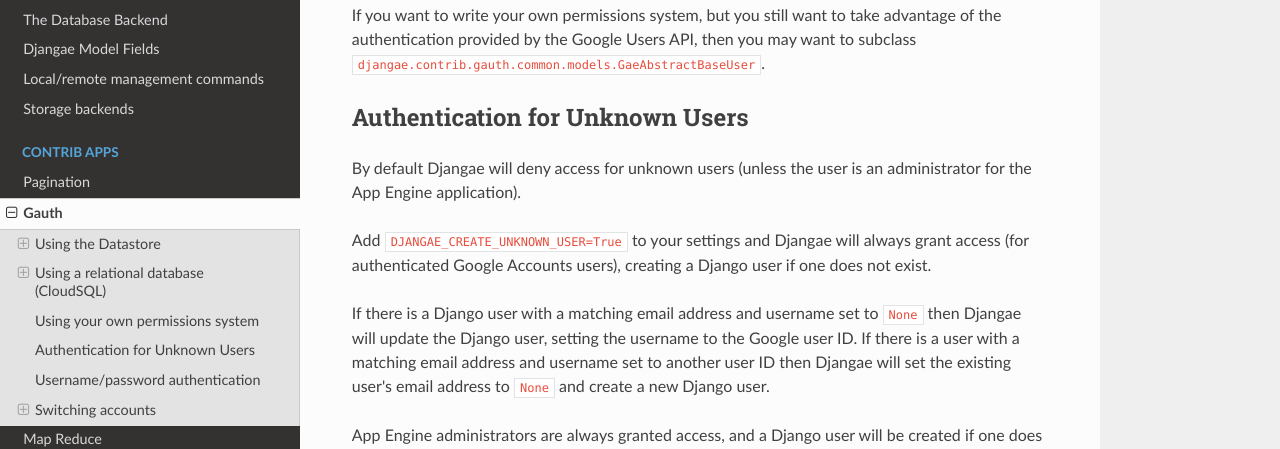
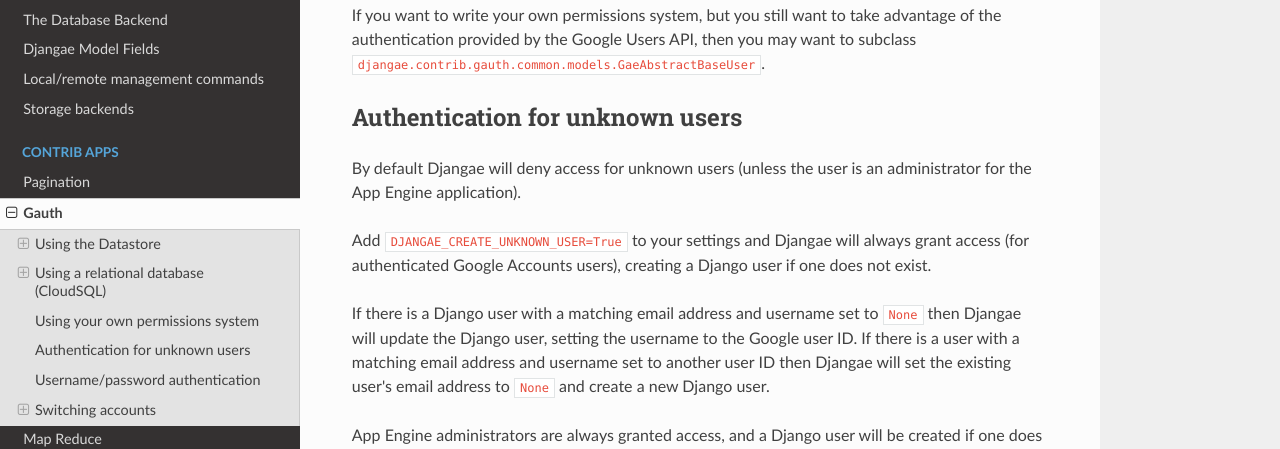
Before and after one commit to wittfabian/djangae, an MkDocs documentation site: the page built from docs/gauth.md, in a window 1280 px wide and 900 px high, scrolled down 1345 px. Shown: the part 159-608 px from the top of the window. Built offline with MkDocs 1.6.1, drawn with Linux system fonts in a browser that asks for light colours; nearby versions of some CDN libraries; old or Windows-style settings are respelled for this version of MkDocs.

Commit message:
Make capitalisation consistent with the rest of the docs.

```diff
--- a/docs/gauth.md
+++ b/docs/gauth.md
@@ -55,7 +55,7 @@
 If you want to write your own permissions system, but you still want to take advantage of the authentication provided by the Google Users API, then you may want to subclass `djangae.contrib.gauth.common.models.GaeAbstractBaseUser`.
 
 
-## Authentication for Unknown Users
+## Authentication for unknown users
 
 By default Djangae will deny access for unknown users (unless the user is an administrator for the App Engine application).
 
```
